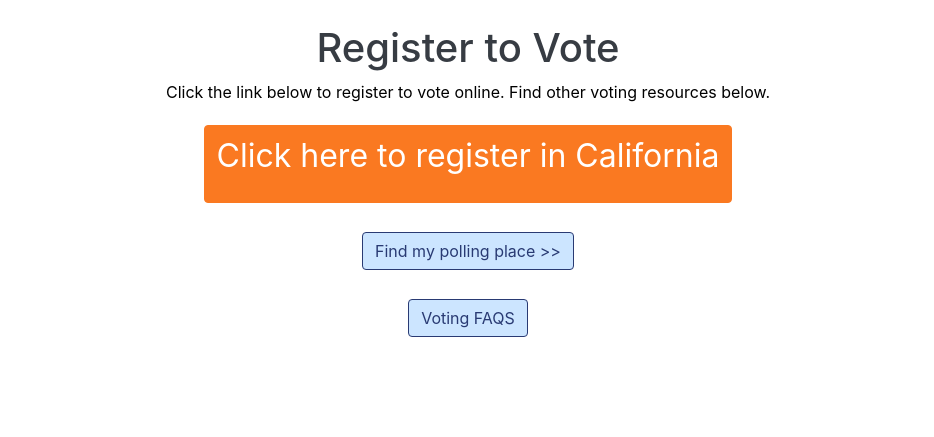
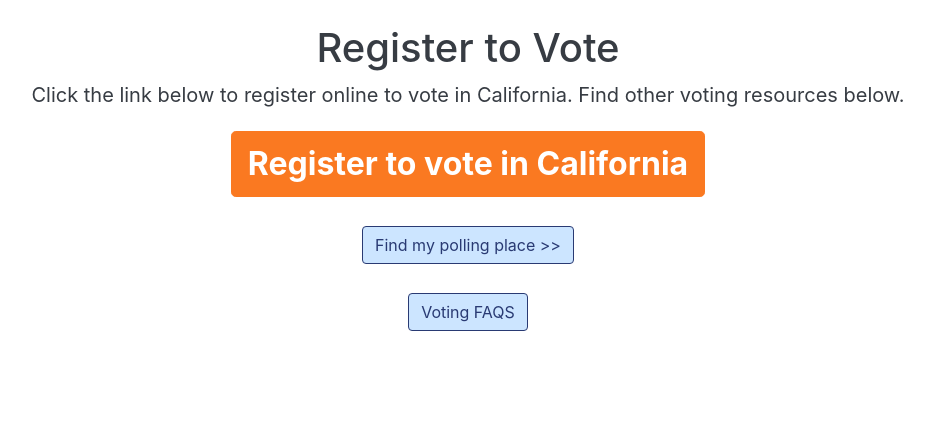
Before and after one commit to kwheelan/Breakthrough, a Flask app: page /register in a window 1280 px wide. Shown: the part 66-503 px from the top of the page, without its empty margins (172-1106 px from the left). Run offline with Flask 2, Linux system fonts and the light colour scheme; some libraries are stand-ins or nearby versions.

Commit message:
updated some colors

```diff
--- a/templates/faqs.html
+++ b/templates/faqs.html
@@ -109,7 +109,7 @@
         However, if you are voting for the first time after registering to vote by mail and did
         not provide your driver license number, California identification number or the last four digits of
         your social security number on your registration form, you may be asked to show a form of
-        identification when you go to the polls. <strong>If this applies to you, be sure to bring identification with you to your
+        identification when you go to the polls. <strong>If this applies to you, bring identification with you to your
         polling place or include a copy of it with your vote-by-mail ballot.</strong> <br><br>
         <strong>Please bring one of the following as a form of ID:</strong>
         <ul>
--- a/templates/register.html
+++ b/templates/register.html
@@ -7,17 +7,15 @@
 {% block body %}
 
 <p>
-  <font color=black>
-    Click the link below to register to vote online. Find other voting resources below.
+  <font class="form-label">
+    Click the link below to register online to vote in California. Find other voting resources below.
   </font>
 </p>
 
 
 <a target = "_blank" href="https://covr.sos.ca.gov/">
-  <button class="btn btn-big">
-    <font size = 6>
-      <p>Click here to register in California</p>
-    </font>
+  <button class="btn btn-lg btn-big">
+      <font size=6><strong>Register to vote in California</strong></font>
   </button>
 </a>
 <br><br>
```
Also changed, not shown: templates/index.html (+5 -54 lines).
